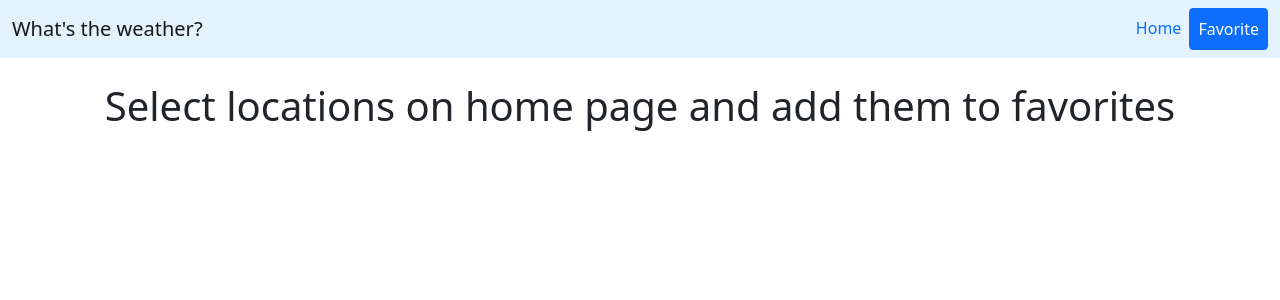
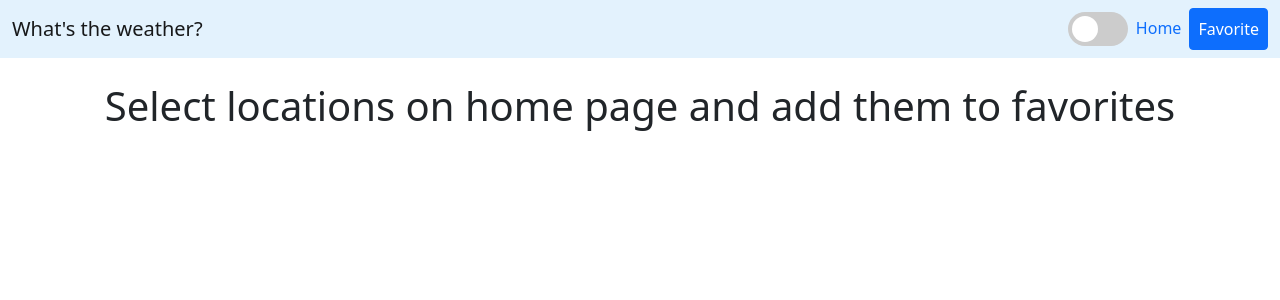
Before and after one commit to SoloNoah/Noah-Solomon-13-09-2021, a React (Create React App) app: page /favorite in a window 1280 px wide. Shown: the top 300 px of the page. Built offline with nearby package versions, Linux system fonts and the light colour scheme.

Commit message:
bonus WIP: converting C to F and back

```diff
--- a/src/components/favorite/FavoriteCard.js
+++ b/src/components/favorite/FavoriteCard.js
@@ -1,18 +1,28 @@
-import React from 'react';
+import React, { useState, useEffect } from 'react';
+import { connect } from 'react-redux';
 
-const FavoriteCard = ({ data, cityName }) => {
-  console.log(data);
+const FavoriteCard = ({ data, cityName, tempUnit }) => {
+  const [temp, setTemp] = useState({});
   const { Temperature, WeatherText } = data.data[0];
-  const { Value, Unit } = Temperature.Metric;
+
+  useEffect(() => {
+    if (tempUnit === 'F') setTemp(Temperature.Imperial);
+    else setTemp(Temperature.Metric);
+  });
+
   return (
     <div className='card bg-dark text-white text-center p-2 w-15'>
       <h4 className='card-title'>{cityName}</h4>
       <p className='card-text'>
-        {Value} {Unit}
+        {temp.Value} {temp.Unit}
       </p>
       <p className='card-text'>{WeatherText}</p>
     </div>
   );
 };
 
-export default FavoriteCard;
+const mapStateToProps = (state) => ({
+  tempUnit: state.root.tempUnit,
+});
+
+export default connect(mapStateToProps, null)(FavoriteCard);
--- a/src/components/layout/Navbar.js
+++ b/src/components/layout/Navbar.js
@@ -1,15 +1,28 @@
 import React from 'react';
+import { connect } from 'react-redux';
+
 import { Link } from 'react-router-dom';
 
 import './navbar.css';
 
-const Navbar = () => {
+import { changeTempUnit } from '../../store/actions';
+
+const Navbar = ({ changeTempUnit }) => {
+  const onSliderClicked = (e) => {
+    let value = 'F';
+    if (e.target.checked) value = 'C';
+    changeTempUnit(value);
+  };
   return (
     <nav className='navbar navbar-expand-lg navbar-light mb-4' style={{ backgroundColor: '#e3f2fd' }}>
       <div className='container-fluid'>
         <div className='navbar-brand'>What's the weather?</div>
 
-        <div className='d-flex flex-row'>
+        <div className='d-flex flex-row '>
+          <label className='switch'>
+            <input type='checkbox' onChange={(e) => onSliderClicked(e)} />
+            <span className='slider round'></span>
+          </label>
           <Link to='/' className='p-2 link'>
             Home
           </Link>
@@ -22,4 +35,6 @@ const Navbar = () => {
   );
 };
 
-export default Navbar;
+const mapDispatchToProps = { changeTempUnit };
+
+export default connect(null, mapDispatchToProps)(Navbar);
--- a/src/components/layout/navbar.css
+++ b/src/components/layout/navbar.css
@@ -1,3 +1,66 @@
 .link {
   text-decoration: none;
 }
+
+.switch {
+  position: relative;
+  display: inline-block;
+  width: 60px;
+  height: 34px;
+  align-self: center;
+}
+
+/* Hide default HTML checkbox */
+.switch input {
+  opacity: 0;
+  width: 0;
+  height: 0;
+}
+
+/* The slider */
+.slider {
+  position: absolute;
+  cursor: pointer;
+  top: 0;
+  left: 0;
+  right: 0;
+  bottom: 0;
+  background-color: #ccc;
+  -webkit-transition: 0.4s;
+  transition: 0.4s;
+}
+
+.slider:before {
+  position: absolute;
+  content: '';
+  height: 26px;
+  width: 26px;
+  left: 4px;
+  bottom: 4px;
+  background-color: white;
+  -webkit-transition: 0.4s;
+  transition: 0.4s;
+}
+
+input:checked + .slider {
+  background-color: #2196f3;
+}
+
+input:focus + .slider {
+  box-shadow: 0 0 1px #2196f3;
+}
+
+input:checked + .slider:before {
+  -webkit-transform: translateX(26px);
+  -ms-transform: translateX(26px);
+  transform: translateX(26px);
+}
+
+/* Rounded sliders */
+.slider.round {
+  border-radius: 34px;
+}
+
+.slider.round:before {
+  border-radius: 50%;
+}
--- a/src/components/pages/Favorite.js
+++ b/src/components/pages/Favorite.js
@@ -29,10 +29,10 @@ const Favorite = () => {
 
   const favoriteRendering = () => {
     let render;
-    if (loading) {
+    if (favoritesData.length === 0 && loading) {
+      console.log('loading');
       render = <p className='text-center'>Loading...</p>;
-    }
-    if (favoritesData.length > 0) {
+    } else if (favoritesData.length > 0) {
       render = (
         <ul>
           {favorites.map((favId, index) => (
--- a/src/services/weatherService.js
+++ b/src/services/weatherService.js
@@ -48,4 +48,8 @@ const loadCurrentData = (city) => {
   return axios.get(requestPath, { params });
 };
 
-export default { loadForecast, loadWeather, loadCurrentData };
+const convertTempToCelsius = (value) => {
+  return (5 / 9) * (value - 32);
+};
+
+export default { loadForecast, loadWeather, loadCurrentData, convertTempToCelsius };
--- a/src/store/actionTypes.js
+++ b/src/store/actionTypes.js
@@ -2,3 +2,4 @@ export const SET_FORECAST = 'SET_FORECAST';
 export const SET_SEARCH_RESULTS = 'SET_SEARCH_RESULTS';
 export const SET_LIKES_ONLOAD = 'SET_LIKES_ONLOAD';
 export const MANAGE_FAVORITE = 'MANAGE_FAVORITE';
+export const SET_TEMP_UNIT = 'SET_TEMP_UNIT';
--- a/src/store/actions.js
+++ b/src/store/actions.js
@@ -1,4 +1,4 @@
-import { SET_FORECAST, SET_SEARCH_RESULTS, SET_LIKES_ONLOAD, MANAGE_FAVORITE } from './actionTypes';
+import { SET_FORECAST, SET_SEARCH_RESULTS, SET_LIKES_ONLOAD, MANAGE_FAVORITE, SET_TEMP_UNIT } from './actionTypes';
 import weatherService from '../services/weatherService';
 import favoriteService from '../services/favoriteService';
 
@@ -46,3 +46,11 @@ export const manageFavorites = (favLocation) => (dispatch) => {
     console.log("Couldn't set like for location");
   }
 };
+
+export const changeTempUnit = (unit) => (dispatch) => {
+  try {
+    dispatch({ type: SET_TEMP_UNIT, payload: unit });
+  } catch (error) {
+    console.log("Couldn't change temp unit");
+  }
+};
--- a/src/store/reducer.js
+++ b/src/store/reducer.js
@@ -1,9 +1,10 @@
-import { SET_FORECAST, SET_SEARCH_RESULTS, SET_LIKES_ONLOAD, MANAGE_FAVORITE } from './actionTypes';
+import { SET_FORECAST, SET_SEARCH_RESULTS, SET_LIKES_ONLOAD, MANAGE_FAVORITE, SET_TEMP_UNIT } from './actionTypes';
 
 const initialState = {
   forecast: null,
   searchResults: [],
   favorites: [],
+  tempUnit: 'F',
 };
 
 export default function reducer(state = initialState, action) {
@@ -39,6 +40,8 @@ export default function reducer(state = initialState, action) {
         ...state,
         favorites: [...state.favorites, payload],
       };
+    case SET_TEMP_UNIT:
+      return { ...state, tempUnit: payload };
 
     default:
       return state;
```
